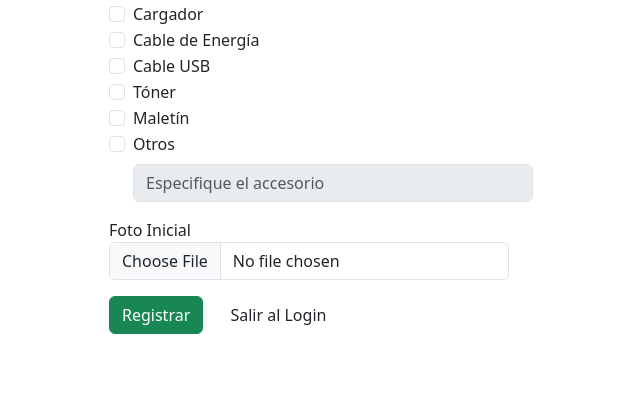
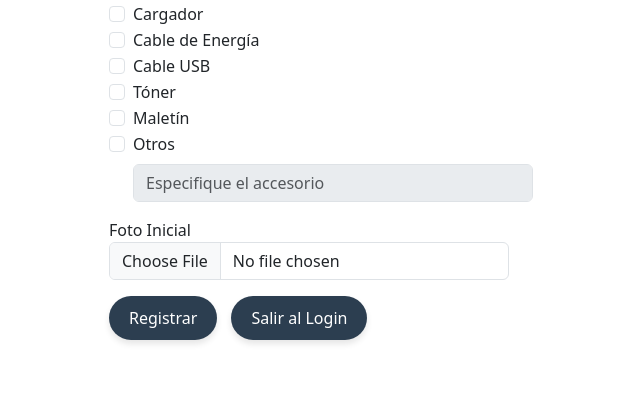
Before and after one commit to JoamCR/SCR, a Flask app: page /nuevo in a window 1280 px wide. Shown: the part 960-1370 px from the top of the page, without its empty margins (251-891 px from the left). Before the commit the page ends 1294 px from the top, so only its background shows below. Run offline with Flask 3, Linux system fonts and the light colour scheme.

Commit message:
Ajustados estilos de botones en nuevo.html para coincidir con editar y reporte

```diff
--- a/templates/nuevo.html
+++ b/templates/nuevo.html
@@ -1,8 +1,5 @@
 <!DOCTYPE html>
 <html>
-<head>
-    <title>Registrar Equipo</title>
-    <link href="https://cdn.jsdelivr.net/npm/bootstrap@5.3.0/dist/css/bootstrap.min.css" rel="stylesheet">
 <head>
     <title>Registrar Equipo</title>
     <link href="https://cdn.jsdelivr.net/npm/bootstrap@5.3.0/dist/css/bootstrap.min.css" rel="stylesheet">
@@ -20,9 +17,24 @@
         }
         .btn-success, .btn-custom {
             margin-right: 10px; /* Espaciado entre botones */
+            background-color: #2c3e50;
+            color: white;
+            border: none;
+            padding: 10px 20px;
+            border-radius: 25px;
+            box-shadow: 0 4px 6px rgba(0, 0, 0, 0.1);
+            transition: all 0.3s ease;
+}
+.btn-custom:hover {
+    background-color: #34495e;
+    box-shadow: 0 6px 8px rgba(0, 0, 0, 0.2);
+}
+        }
+        input[name="otros_servicio"].form-control,
+        input[name="otros_accesorios"].form-control {
+            max-width: 350px; /* Un poco más pequeño para evitar que sobresalgan */
         }
     </style>
-    </head>
 </head>
 <body>
     <div class="container">
@@ -35,7 +47,7 @@
             {% endif %}
         {% endwith %}
         <form method="POST" enctype="multipart/form-data">
-            <!-- campos de nombre, apellidos, telefono, tipo_equipo-->
+            <!-- Campos de nombre, apellidos, teléfono, tipo_equipo -->
             <div class="mb-3">
                 <label>Nombre</label>
                 <input type="text" name="nombre" class="form-control" required>
@@ -61,7 +73,7 @@
                     <option value="Otros">Otros</option>
                 </select>
             </div>
-            <!--Detalles del equipo-->
+            <!-- Detalles del equipo -->
             <div class="mb-3">
                 <label>Marca</label>
                 <input type="text" name="marca" class="form-control" required>
@@ -126,7 +138,7 @@
                 <label>Foto Inicial</label>
                 <input type="file" name="foto_inicial" class="form-control" accept="image/jpeg,image/png" required>
             </div>
-            <button type="submit" class="btn btn-success">Registrar</button>
+            <button type="submit" class="btn btn-custom">Registrar</button>
             <a href="{{ url_for('tecnico.login') }}" class="btn btn-custom">Salir al Login</a>
         </form>
     </div>
@@ -136,8 +148,6 @@
             otrosInput.disabled = !this.checked;
             if (!this.checked) otrosInput.value = '';
         });
-    </script>
-    <script>
         document.getElementById('otros_accesorios_check').addEventListener('change', function() {
             const otrosInput = document.querySelector('input[name="otros_accesorios"]');
             otrosInput.disabled = !this.checked;
```
Lines whose indentation alone changed are shown as unchanged.
